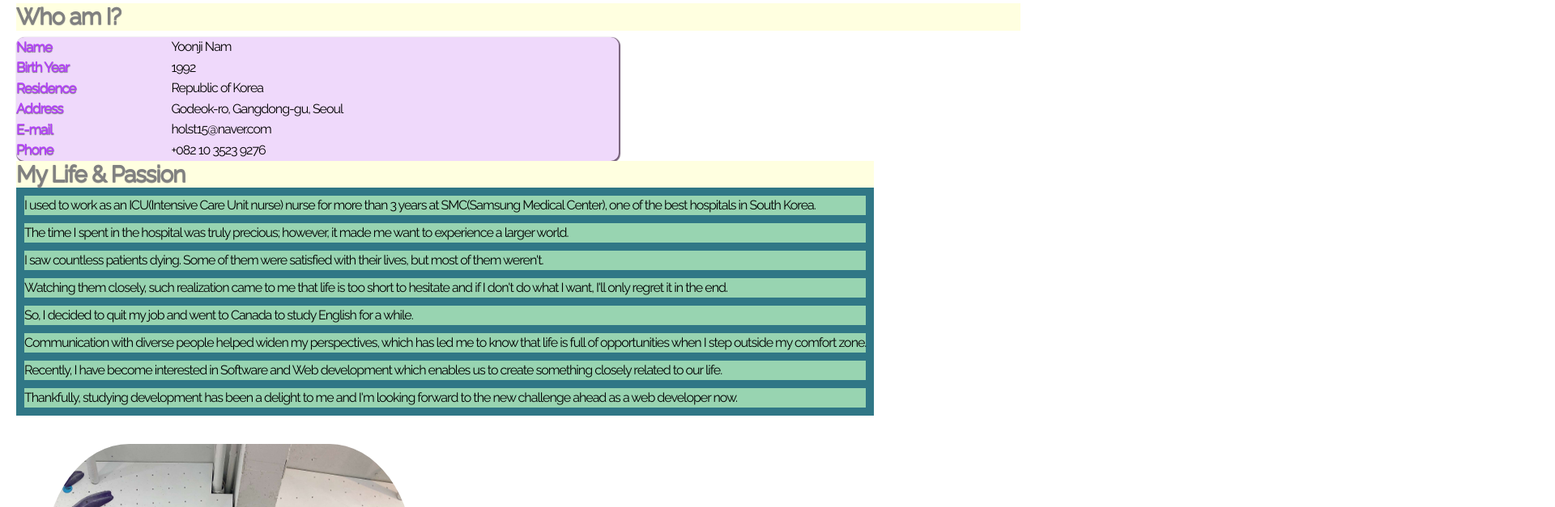
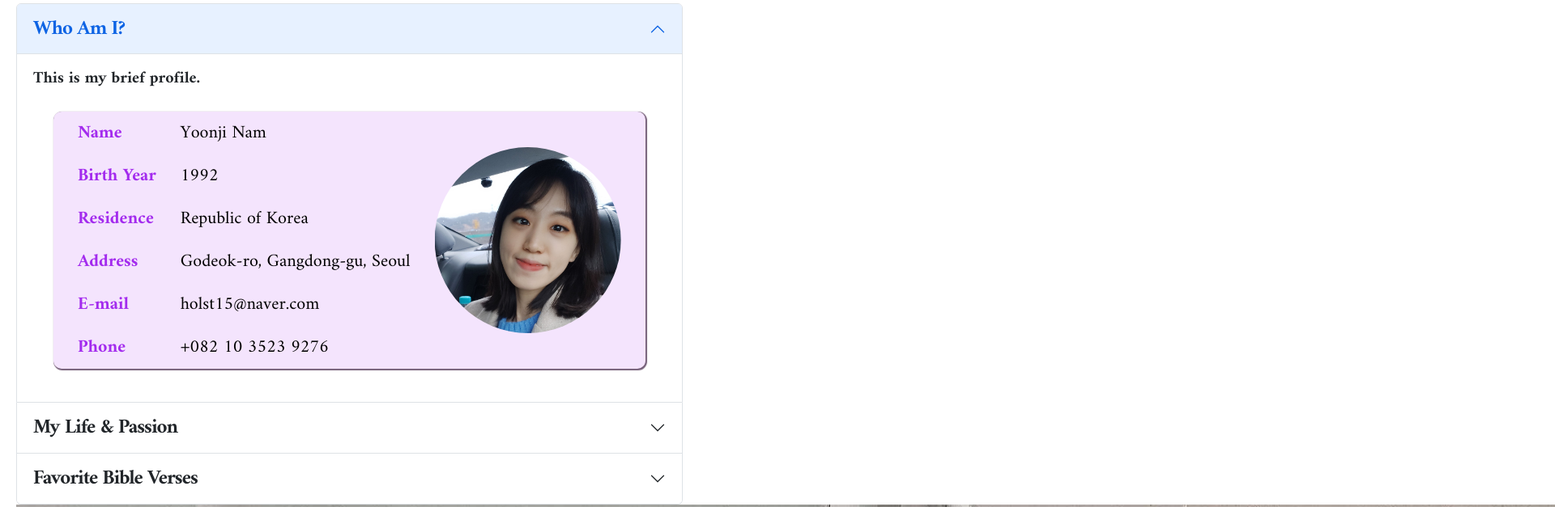
Before and after one commit to YJ-NAM/webpages, a plain HTML site: page aboutMe.html in a window 1280 px wide. Shown: the part 60-687 px from the top of the page at 81% size, 1920 px wide, since content can reach past the window. Drawn offline with nearby package versions, Linux system fonts and the light colour scheme.

Commit message:
AboutMe.html bootstrap applied.

```diff
--- a/aboutMe.html
+++ b/aboutMe.html
@@ -13,6 +13,8 @@
 <link rel="preconnect" href="https://fonts.googleapis.com">
 <link rel="preconnect" href="https://fonts.gstatic.com" crossorigin>
 <link href="https://fonts.googleapis.com/css2?family=Raleway:wght@300;400&display=swap" rel="stylesheet">
+<link href="https://fonts.googleapis.com/css2?family=Open+Sans:ital,wght@0,400;0,600;1,400;1,600&display=swap" rel="stylesheet">
+<link href="https://fonts.googleapis.com/css2?family=Amiri:ital,wght@0,400;0,700;1,400;1,700&display=swap" rel="stylesheet">
 <link href="https://cdn.jsdelivr.net/npm/bootstrap@5.2.1/dist/css/bootstrap.min.css" rel="stylesheet" integrity="sha384-iYQeCzEYFbKjA/T2uDLTpkwGzCiq6soy8tYaI1GyVh/UjpbCx/TYkiZhlZB6+fzT" crossorigin="anonymous">
 <script src="https://cdn.jsdelivr.net/npm/bootstrap@5.2.1/dist/js/bootstrap.bundle.min.js" integrity="sha384-u1OknCvxWvY5kfmNBILK2hRnQC3Pr17a+RTT6rIHI7NnikvbZlHgTPOOmMi466C8" crossorigin="anonymous"></script>
 <!-- aboutMe iframe 내부 contents -->
@@ -22,7 +24,11 @@ body {
 	text-align: left;
 	padding: 20px;
  	background: #fff;
-	font-family: 'Raleway', sans-serif;
+	/* font-family: 'Raleway', sans-serif; */
+	/* font-family: 'Poppins', sans-serif; */
+	/* font-family: 'Open Sans', sans-serif; */
+	font-family: 'Amiri', serif;
+	letter-spacing: 0.0005em;
 
 }
 
@@ -34,7 +40,6 @@ body {
 	color: rgb(128, 128, 128);
 	font-weight: bold;
 	text-shadow: 0.1px 1px 1px gray;
-	background-color: rgb(130, 206, 145);
 }
 
 /* 소제목 : Who Am I? */
@@ -49,33 +54,6 @@ body {
 }
 
 
-/* Brief Introduction */
-#containerBase .briefIntro {
-	flex-basis: 60%;
-	background-color: rgb(239, 217, 251);
-	border-radius: 10px;
-	-webkit-box-shadow: 1px 1px 1px 1px rgba(117,95,120,1);
-	-moz-box-shadow: 1px 1px 1px 1px rgba(117,95,120,1);
-	box-shadow: 1px 1px 1px 1px rgba(117,95,120,1);
-	border-spacing: 5px;
-
-}
-
-/* briefIntro header */
-#containerBase .briefIntro tr > th {
-	color: #b33ffb;
-	font-size: 17px;
-	text-align: left;
-	text-shadow: 0.1px 1px 1px gray;
-}
-
-/* briefIntro contents */
-#containerBase .briefIntro tr > td {
-	color: black;
-	font-size: 16px;
-	text-align: left;
-}
-
 /* My life & passion */
 #containerBase .aboutMe_contents {
 	left: 5%;
@@ -83,52 +61,113 @@ body {
 
 }
 
-#containerBase .aboutMe_contents {
+.accordion-button {
+	font-size: 25px;
+	font-weight: bold;
 
 }
 
-#containerBase .aboutMe_contents h4 {
+.accordion-body {
+	font-size: 20px;
 
 }
 
-#containerBase .aboutMe_contents p {
-	color: black;
-	margin: 10px;
-	font-size: 16px;
-	background-color: rgb(152, 212, 177);
+.accordion-body strong {
 
 }
 
-/* 사진 */
-#containerBase .containerImg{
-	overflow: hidden;
+
+/* Brief Introduction */
+.accordion-body .briefIntro {
+	background-color: rgb(244, 228, 253);
+	border-radius: 10px;
+	-webkit-box-shadow: 1px 1px 1px 1px rgba(117,95,120,1);
+	-moz-box-shadow: 1px 1px 1px 1px rgba(117,95,120,1);
+	box-shadow: 1px 1px 1px 1px rgba(117,95,120,1);
+	border-spacing: 10px;
+	margin: 25px;
+	padding: 20px;
+	width: max-content;
 
 }
 
-#containerBase .containerImg img {
-	width: 40%;
-	margin: 15px;
-	padding: 20px;
-	bottom: 30px;
-	border-radius: 25%;
+.accordion-body .briefIntro tr {
+
+
 
 }
 
-#containerBase .bible-words {
-	background-color: pink;
+/* briefIntro header */
+.accordion-body .briefIntro tr > th {
+	color: #a32bee;
+	font-size: 22px;
+	text-align: left;
+	padding : 10px 15px 10px 30px;
 
 }
+
+.accordion-body .briefIntro tr:nth-child(1) {
+	padding : 30px 15px 10px 30px;
+
+}
+
+.accordion-body .briefIntro tr:nth-child(6) {
+	padding : 10px 15px 30px 30px;
+
+}
+
+
+
+/* briefIntro contents */
+.accordion-body .briefIntro tr > td {
+	color: black;
+	font-size: 22px;
+	text-align: left;
+	padding : 10px 15px;
+
+}
+
+.accordion-body .briefIntro tr #tableImg {
+	margin: 0 auto;
+	padding : 10px 30px 10px 15px;
+
+}
+
+
+
+.accordion-body .briefIntro tr #tableImg img {
+	width: 230px;
+	clip-path: circle(50% at 50% 50%);
+	display: inline-block;
+	margin: 0 auto;
+
+
+}
+
+
 
 </style>
 </head>
 <body>
 	<div id="containerBase">
 		<h3>About Me</h3>
-		<h4>Who am I?</h4>
+		<div class="accordion" id="accordionPanelsStayOpenExample">
+			<div class="accordion-item">
+			  <h2 class="accordion-header" id="panelsStayOpen-headingOne">
+				<button class="accordion-button" type="button" data-bs-toggle="collapse" data-bs-target="#panelsStayOpen-collapseOne" aria-expanded="true" aria-controls="panelsStayOpen-collapseOne">
+				  Who Am I?
+				</button>
+			  </h2>
+			  <div id="panelsStayOpen-collapseOne" class="accordion-collapse collapse show" aria-labelledby="panelsStayOpen-headingOne">
+				<div class="accordion-body">
+				  <strong>This is my brief profile.</strong>
 				  <table class="briefIntro">
 					<tr>
 						<th>Name</th>
 						<td>Yoonji Nam</td>
+						<td id="tableImg" rowspan="6">
+							<img src="photo/meme.jpg" alt="my-photo">
+						</td>
 					</tr>
 					<tr>
 						<th>Birth Year</th>
@@ -151,29 +190,52 @@ body {
 						<td>+082 10 3523 9276</td>
 					</tr>
 				</table>
-		<div class="aboutMe_contents">
-			<h4>My Life & Passion</h4>
-			<p>I used to work as an ICU(Intensive Care Unit nurse) nurse for more than 3 years at SMC(Samsung Medical Center), one of the best hospitals in South Korea.</p>
-			<p>The time I spent in the hospital was truly precious; however, it made me want to experience a larger world. </p>
-			<p>I saw countless patients dying. Some of them were satisfied with their lives, but most of them weren't.</p>
-			<p>Watching them closely, such realization came to me that life is too short to hesitate and if I don't do what I want, I'll only regret it in the end.</p>
-			<p>So, I decided to quit my job and went to Canada to study English for a while.</p>
-			<p>Communication with diverse people helped widen my perspectives, which has led me to know that life is full of opportunities when I step outside my comfort zone.</p>
-			<p>Recently, I have become interested in Software and Web development which enables us to create something closely related to our life.  </p>
-			<p>Thankfully, studying development has been a delight to me and I'm looking forward to the new challenge ahead as a web developer now. </p>
+				</div>
+			  </div>
+			</div>
+			<div class="accordion-item">
+			  <h2 class="accordion-header" id="panelsStayOpen-headingTwo">
+				<button class="accordion-button collapsed" type="button" data-bs-toggle="collapse" data-bs-target="#panelsStayOpen-collapseTwo" aria-expanded="false" aria-controls="panelsStayOpen-collapseTwo">
+					My Life & Passion
+				</button>
+			  </h2>
+			  <div id="panelsStayOpen-collapseTwo" class="accordion-collapse collapse" aria-labelledby="panelsStayOpen-headingTwo">
+				<div class="accordion-body">
+				  <strong>Working as a Nurse</strong>
+				  <p> I used to work as an ICU(Intensive Care Unit) nurse for more than 3 years at SMC(Samsung Medical Center), well-known as one of the best hospitals in South Korea.
+				  The time I spent there was truly precious; however, it made me want to experience a larger world.
+				  Watching countless people dying with regrets closely, such realization came to me that life is too short to hesitate and if I don't do what I want, I'll only regret it in the end.</p>
+
+				  <strong>Courageous Decision to be a Web Developer</strong>
+				  <p>Quitting my job and going to Canada were one of my best decisions I've ever made.
+				  Communication with diverse people helped widen my perspectives, which has led me to know that life is full of opportunities when I step outside my comfort zone.
+				  Now I am not afraid of challenging me. Even if I fail, I know I will try again. I am optimistic, independent and brave.
+				  While thinking about creating, I have gotten interested in Web developing closely related to human-life.
+				  Studying development been a delight to me so far and also, I'm looking forward to new challenges ahead as a web developer now.
+				  </p>
+				</div>
+			  </div>
+			</div>
+			<div class="accordion-item">
+			  <h2 class="accordion-header" id="panelsStayOpen-headingThree">
+				<button class="accordion-button collapsed" type="button" data-bs-toggle="collapse" data-bs-target="#panelsStayOpen-collapseThree" aria-expanded="false" aria-controls="panelsStayOpen-collapseThree">
+				  Favorite Bible Verses
+				</button>
+			  </h2>
+			  <div id="panelsStayOpen-collapseThree" class="accordion-collapse collapse" aria-labelledby="panelsStayOpen-headingThree">
+				<div class="accordion-body">
+				  <strong>Ecclesiastes 5:18 (NIV)</strong>
+				  <p>This is what I have observed to be good: that it is appropriate for a person to eat, to drink and to find satisfaction in their toilsome labor under the sun during the few days of life God has given them—for this is their lot.</p>
+				  <strong>Isaiah 41:10 (NIV)</strong>
+				  <p>"So do not fear, for I am with you; do not be dismayed, for I am your God. I will strengthen you and help you; I will uphold you with my righteous right hand."</p>
+				</div>
+			  </div>
+			</div>
 		  </div>
 		<div class="containerImg">
 			<img src="photo/photo2.jpg" alt="myPhoto" />
 			<img src="photo/photo3.jpg" alt="myPhoto" />
 		</div>
-		<br />
-
-		<div class="bible-words">
-			<dl>
-				<dd>This is what I have observed to be good: that it is appropriate for a person to eat, to drink and to find satisfaction in their toilsome labor under the sun during the few days of life God has given them—for this is their lot.</dd>
-				<dt>Ecclesiastes 5:18</dt>
-			</dl>
-		</div>
 	</div>
 </body>
 </html>
```
Also changed, not shown: photo/meme.jpg (added). Lines whose indentation alone changed are shown as unchanged.
